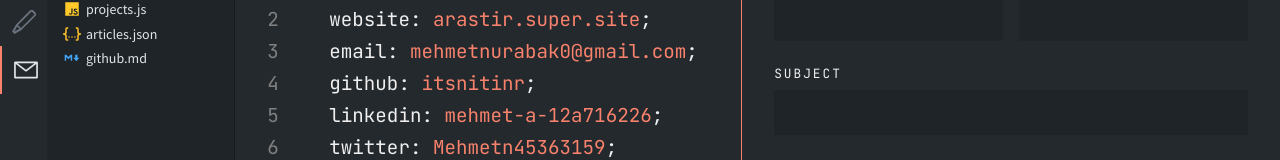
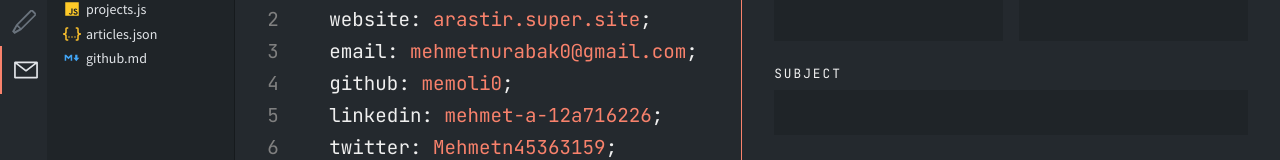
Before and after one commit to mehmetabak/Dev, a Next.js app: page /contact in a window 1280 px wide. Shown: the part 176-336 px from the top of the page. Built offline with nearby package versions, Linux system fonts and the light colour scheme.

Commit message:
Update ContactCode.jsx

```diff
--- a/components/ContactCode.jsx
+++ b/components/ContactCode.jsx
@@ -13,7 +13,7 @@ const contactItems = [
   },
   {
     social: 'github',
-    link: 'itsnitinr',
+    link: 'memoli0',
     href: 'https://github.com/memoli0',
   },
   {
```
